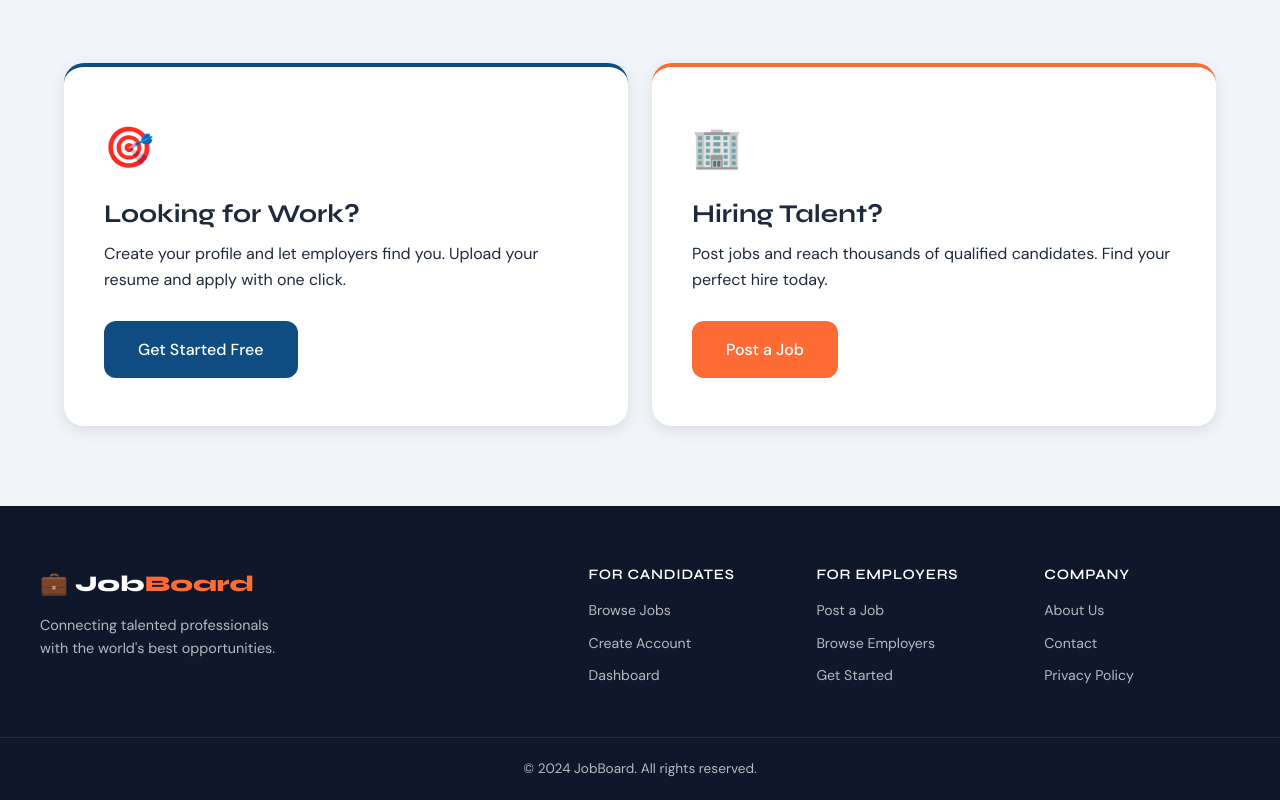
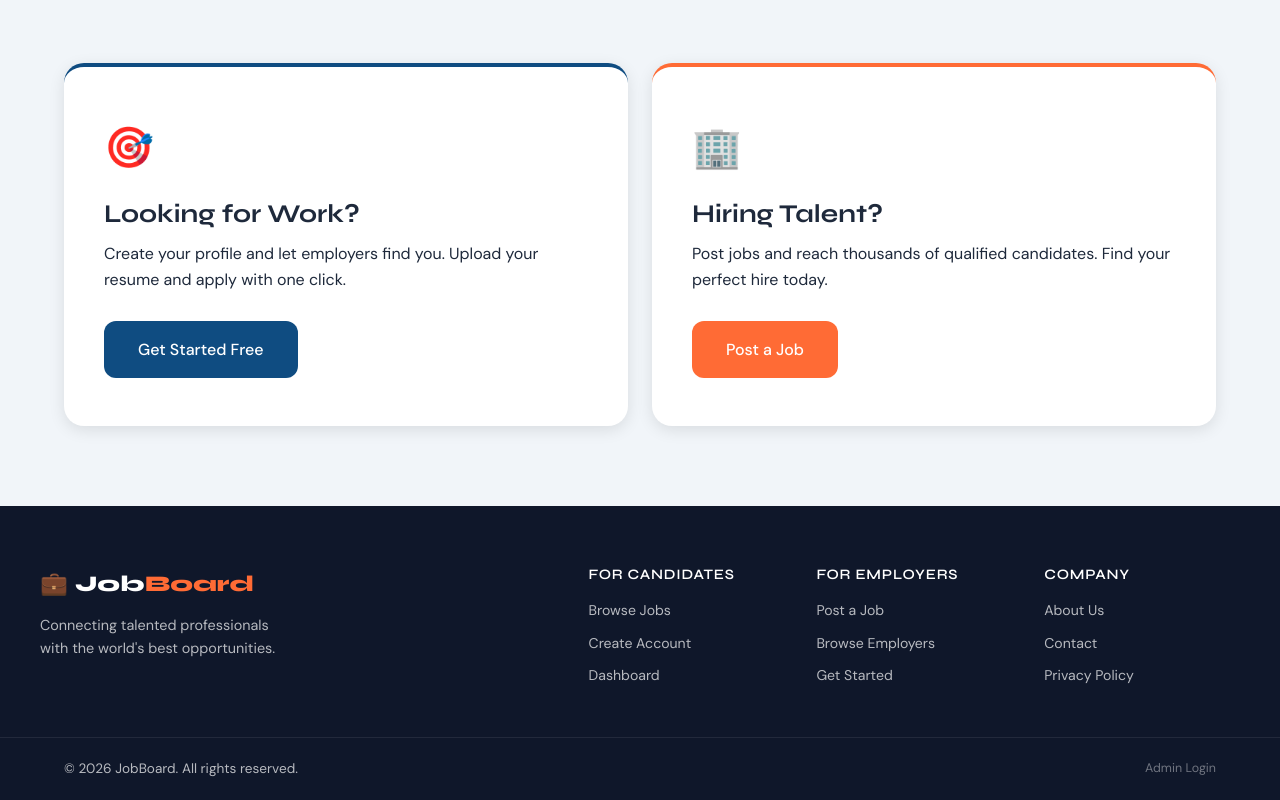
Before and after one commit to HarichandanaThoopukari/Codsoft., a React (Create React App) app in the folder jobboard/frontend/: page / in a window 1280 px wide. Shown: the part 1798-2598 px from the top of the page. Built offline with nearby package versions, Linux system fonts and the light colour scheme; no server answers.

Commit message:
Update Footer.js

```diff
--- a/jobboard/frontend/src/components/common/Footer.js
+++ b/jobboard/frontend/src/components/common/Footer.js
@@ -31,8 +31,9 @@ const Footer = () => (
       </div>
     </div>
     <div className="footer-bottom">
-      <div className="container">
-        <p>© 2024 JobBoard. All rights reserved.</p>
+      <div className="container" style={{ display: 'flex', justifyContent: 'space-between', alignItems: 'center', flexWrap: 'wrap', gap: '8px' }}>
+        <p>© 2026 JobBoard. All rights reserved.</p>
+        <Link to="/admin/login" style={{ fontSize: '0.78rem', color: 'rgba(255,255,255,0.4)' }}>Admin Login</Link>
       </div>
     </div>
   </footer>
```
